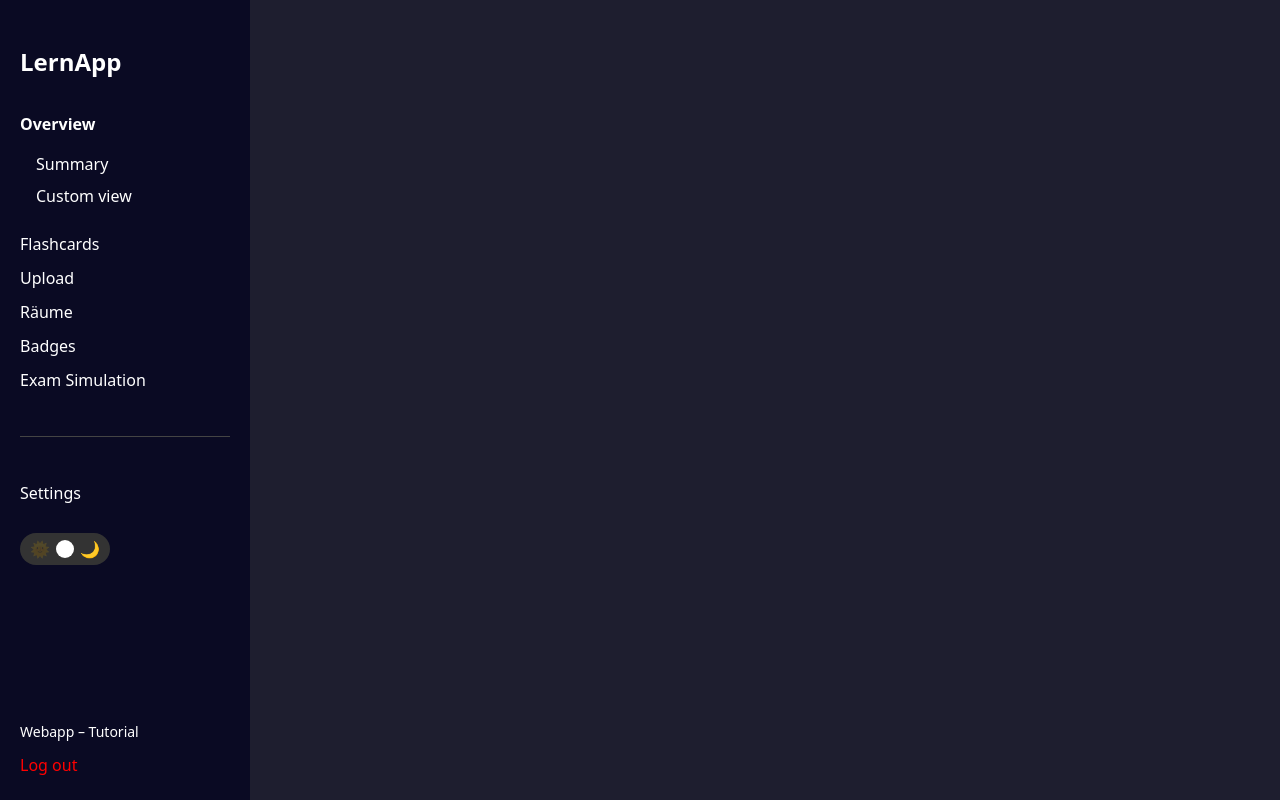
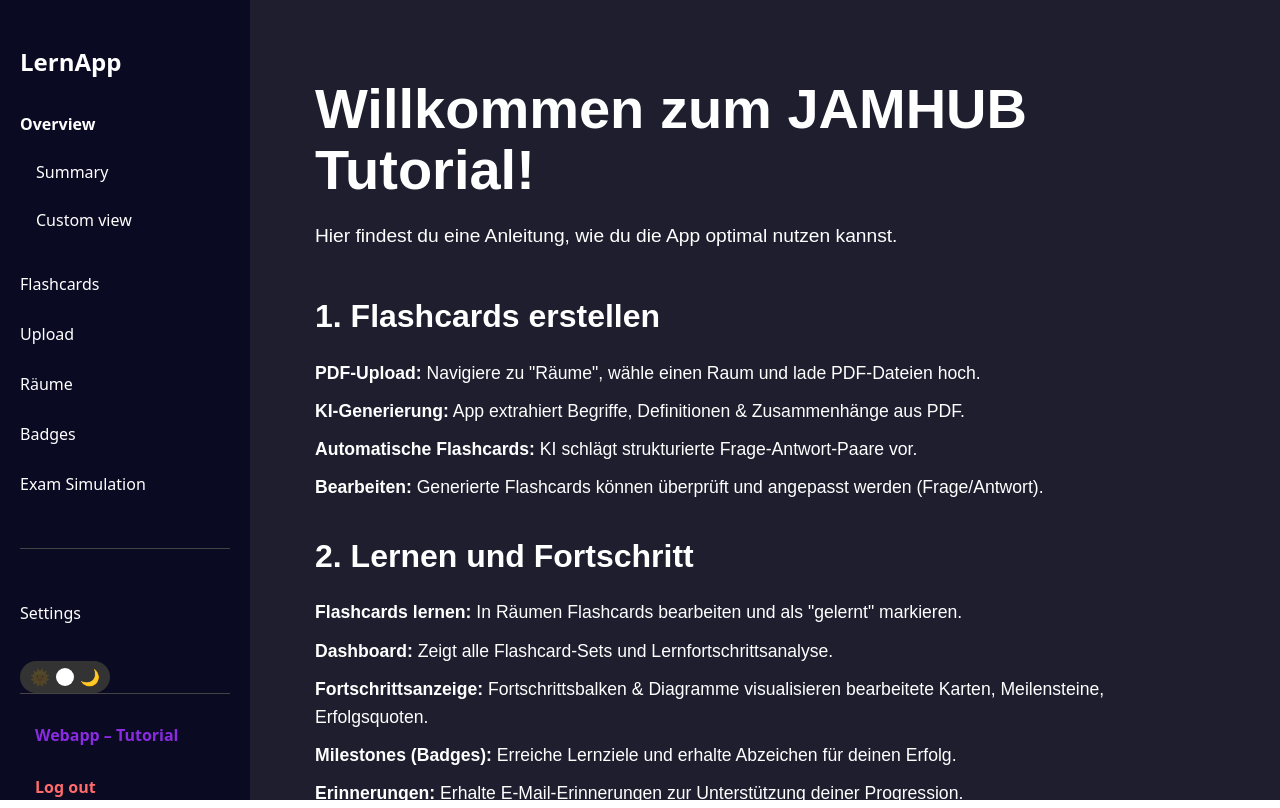
Before and after one commit to harryfiziert/JAMHUB, a React (Vite) app in the folder frontend/: page /tutorial in a window 1280 px wide. Built offline with nearby package versions, Linux system fonts and the light colour scheme; no server answers; sample sign-in values are in the browser's storage.

Commit message:
Tutorial Page added

```diff
--- a/frontend/src/App.jsx
+++ b/frontend/src/App.jsx
@@ -1,6 +1,6 @@
 import React, { useState, useEffect } from "react";
 import { BrowserRouter as Router, Routes, Route, Navigate } from "react-router-dom";
-import Sidebar from "./components/SideBar";
+import Sidebar from "./components/SideBar"; // ANPASSUNG: 'SideBar' mit großem 'B'
 import Register from "./components/Register";
 import Login from "./components/Login";
 import Profile from "./components/Profile";
@@ -9,14 +9,15 @@ import Settings from "./components/Settings";
 import VirtualRoomActions from "./components/VirtualRoomActions";
 import VirtualRoomPage from "./components/VirtualRoomPage";
 import ProtectedRoute from "./components/ProtectedRoute";
-import Flashcards from "./components/Flashcard";
+import Flashcards from "./components/Flashcard"; // ANPASSUNG: 'Flashcard' (Singular)
 import ExamSimulation from "./components/ExamSimulation";
 import Upload from "./components/Upload";
 import { auth } from "./Firebase";
 import { onAuthStateChanged } from "firebase/auth";
-import RoomView from "./components/RoomView"; // ✅ neue Komponente importieren
+import RoomView from "./components/RoomView";
 import LearnView from "./components/LearnView";
 import Badges from "./components/Badges";
+import TutorialPage from "./components/TutorialPage";
 
 function App() {
     const [user, setUser] = useState(undefined); // undefined = loading
@@ -148,7 +149,16 @@ function App() {
                         <Route
                             path="/learn/:roomId"
                             element={
-                            <LearnView />
+                                <LearnView />
+                            }
+                        />
+                        {/* NEU: Tutorial-Seite */}
+                        <Route
+                            path="/tutorial"
+                            element={
+                                <ProtectedRoute>
+                                    <TutorialPage />
+                                </ProtectedRoute>
                             }
                         />
 
--- a/frontend/src/components/SideBar.jsx
+++ b/frontend/src/components/SideBar.jsx
@@ -1,5 +1,5 @@
 import React, { useState, useEffect } from "react";
-import { Link, useNavigate } from "react-router-dom";
+import { Link, useNavigate } from "react-router-dom"; // useNavigate ist bereits importiert
 import { signOut } from "firebase/auth";
 import { auth } from "../Firebase";
 
@@ -29,6 +29,11 @@ const Sidebar = () => {
     }
   };
 
+  // NEU: Handler für den Tutorial-Button
+  const handleTutorialClick = () => {
+    navigate('/tutorial');
+  };
+
   return (
       <div className="sidebar">
         {/* Top Section */}
@@ -36,10 +41,11 @@ const Sidebar = () => {
           <h2 className="sidebar-title">LernApp</h2>
 
           <nav className="sidebar-nav">
+            {/* NavLink ist hier besser geeignet für aktive Stile, aber Link funktioniert auch */}
             <div className="sidebar-section">
               <div className="sidebar-section-title">Overview</div>
               <div className="sidebar-sublinks">
-                <Link to="/dashboard">Summary</Link>
+                <Link to="/dashboard">Summary</Link> {/* Angenommen, Dashboard ist die Summary-Seite */}
                 <Link to="/custom">Custom view</Link>
               </div>
             </div>
@@ -70,7 +76,10 @@ const Sidebar = () => {
 
         {/* Bottom Section */}
         <div className="sidebar-bottom">
-          <div className="sidebar-tutorial">Webapp – Tutorial</div>
+          {/* Geändert: Von div zu button mit onClick Handler */}
+          <button onClick={handleTutorialClick} className="sidebar-tutorial-button">
+            Webapp – Tutorial
+          </button>
           <button onClick={handleLogout} className="sidebar-logout">
             Log out
           </button>
--- /dev/null
+++ b/frontend/src/components/TutorialPage.jsx
@@ -0,0 +1,133 @@
+import React from 'react';
+
+const TutorialPage = () => {
+    return (
+        <div style={{
+            padding: '40px',
+            fontFamily: 'Arial, sans-serif',
+            maxWidth: '900px',
+            margin: '0 auto',
+            lineHeight: '1.6',
+            backgroundColor: 'var(--bg-color)', // Hintergrundfarbe aus CSS-Variablen
+            color: 'var(--text-color)' // Textfarbe aus CSS-Variablen
+        }}>
+            <h1 style={{
+                fontSize: '3.5em', // Große Überschrift
+                marginBottom: '20px',
+                color: 'var(--text-color)',
+                fontWeight: 'bold'
+            }}>
+                Willkommen zum JAMHUB Tutorial!
+            </h1>
+            <p style={{
+                fontSize: '1.2em', // Etwas größerer Einleitungstext
+                marginBottom: '40px',
+                color: 'var(--text-color)'
+            }}>
+                Hier findest du eine Anleitung, wie du die App optimal nutzen kannst.
+            </p>
+
+            <h2 style={{
+                fontSize: '2em', // Überschrift für Hauptabschnitte
+                marginBottom: '15px',
+                color: 'var(--text-color)',
+                fontWeight: 'bold'
+            }}>
+                1. Flashcards erstellen
+            </h2>
+            <ul style={{ listStyleType: 'none', paddingLeft: '0', marginBottom: '30px', color: 'var(--text-color)' }}>
+                <li style={{ marginBottom: '10px', fontSize: '1.1em' }}>
+                    <strong>PDF-Upload:</strong> Navigiere zu "Räume", wähle einen Raum und lade PDF-Dateien hoch.
+                </li>
+                <li style={{ marginBottom: '10px', fontSize: '1.1em' }}>
+                    <strong>KI-Generierung:</strong> App extrahiert Begriffe, Definitionen & Zusammenhänge aus PDF.
+                </li>
+                <li style={{ marginBottom: '10px', fontSize: '1.1em' }}>
+                    <strong>Automatische Flashcards:</strong> KI schlägt strukturierte Frage-Antwort-Paare vor.
+                </li>
+                <li style={{ marginBottom: '10px', fontSize: '1.1em' }}>
+                    <strong>Bearbeiten:</strong> Generierte Flashcards können überprüft und angepasst werden (Frage/Antwort).
+                </li>
+            </ul>
+
+            <h2 style={{
+                fontSize: '2em',
+                marginBottom: '15px',
+                color: 'var(--text-color)',
+                fontWeight: 'bold'
+            }}>
+                2. Lernen und Fortschritt
+            </h2>
+            <ul style={{ listStyleType: 'none', paddingLeft: '0', marginBottom: '30px', color: 'var(--text-color)' }}>
+                <li style={{ marginBottom: '10px', fontSize: '1.1em' }}>
+                    <strong>Flashcards lernen:</strong> In Räumen Flashcards bearbeiten und als "gelernt" markieren.
+                </li>
+                <li style={{ marginBottom: '10px', fontSize: '1.1em' }}>
+                    <strong>Dashboard:</strong> Zeigt alle Flashcard-Sets und Lernfortschrittsanalyse.
+                </li>
+                <li style={{ marginBottom: '10px', fontSize: '1.1em' }}>
+                    <strong>Fortschrittsanzeige:</strong> Fortschrittsbalken & Diagramme visualisieren bearbeitete Karten, Meilensteine, Erfolgsquoten.
+                </li>
+                <li style={{ marginBottom: '10px', fontSize: '1.1em' }}>
+                    <strong>Milestones (Badges):</strong> Erreiche Lernziele und erhalte Abzeichen für deinen Erfolg.
+                </li>
+                <li style={{ marginBottom: '10px', fontSize: '1.1em' }}>
+                    <strong>Erinnerungen:</strong> Erhalte E-Mail-Erinnerungen zur Unterstützung deiner Progression.
+                </li>
+            </ul>
+
+            <h2 style={{
+                fontSize: '2em',
+                marginBottom: '15px',
+                color: 'var(--text-color)',
+                fontWeight: 'bold'
+            }}>
+                3. Lernräume (Virtual Rooms)
+            </h2>
+            <ul style={{ listStyleType: 'none', paddingLeft: '0', marginBottom: '30px', color: 'var(--text-color)' }}>
+                <li style={{ marginBottom: '10px', fontSize: '1.1em' }}>
+                    <strong>Eigene Räume:</strong> Jeder Nutzer kann Räume erstellen (ID & optional Passwort).
+                </li>
+                <li style={{ marginBottom: '10px', fontSize: '1.1em' }}>
+                    <strong>Beitreten:</strong> Andere Nutzer treten Räumen mit ID/Passwort bei.
+                </li>
+                <li style={{ marginBottom: '10px', fontSize: '1.1em' }}>
+                    <strong>Nutzung & Teilen:</strong> Flashcard-Sets ansehen, verwenden, lernen (keine Bearbeitung durch Beitretende). Inhalte teilen.
+                </li>
+            </ul>
+
+            <h2 style={{
+                fontSize: '2em',
+                marginBottom: '15px',
+                color: 'var(--text-color)',
+                fontWeight: 'bold'
+            }}>
+                4. Weitere Funktionen
+            </h2>
+            <ul style={{ listStyleType: 'none', paddingLeft: '0', marginBottom: '30px', color: 'var(--text-color)' }}>
+                <li style={{ marginBottom: '10px', fontSize: '1.1em' }}>
+                    <strong>Exam Simulation:</strong> Wissen testen mit Abfrage einer selbst gewählten Kartenanzahl in vorgegebener Zeit. Selbstbewertung (richtig, teilweise richtig, falsch), prozentuale Notenberechnung.
+                </li>
+                <li style={{ marginBottom: '10px', fontSize: '1.1em' }}>
+                    <strong>Kommentare:</strong> Kommentare zu Flashcard-Sets hinzufügen.
+                </li>
+                <li style={{ marginBottom: '10px', fontSize: '1.1em' }}>
+                    <strong>Dark Mode:</strong> Wechsel zwischen hellem und dunklem Modus.
+                </li>
+                <li style={{ marginBottom: '10px', fontSize: '1.1em' }}>
+                    <strong>Leaderboard (optional):</strong> Lernfortschritt in Räumen mit anderen Nutzern vergleichen.
+                </li>
+            </ul>
+
+            <p style={{
+                fontSize: '1.1em',
+                marginTop: '40px',
+                color: 'var(--text-color)'
+            }}>
+                Wir hoffen, dieses Tutorial hilft dir dabei, JAMHUB optimal zu nutzen und deinen Lernerfolg zu maximieren!
+            </p>
+        </div>
+    );
+};
+
+export default TutorialPage;
--- a/frontend/src/index.css
+++ b/frontend/src/index.css
@@ -111,6 +111,14 @@ button:focus-visible {
     color: var(--link-color);
     text-decoration: none;
     font-size: 16px;
+    display: block; /* Wichtig, damit Padding und Hover richtig funktionieren */
+    padding: 8px 0; /* Beispiel-Padding */
+    border-radius: 4px; /* Leichte Abrundung */
+    transition: background-color 0.2s ease; /* Übergang für Hover */
+}
+
+.sidebar a:hover {
+    background-color: rgba(255, 255, 255, 0.1); /* Leichter Hintergrund beim Hover */
 }
 
 .sidebar-title {
@@ -134,6 +142,7 @@ button:focus-visible {
 .sidebar-section-title {
     font-weight: 600;
     font-size: 16px;
+    color: var(--text-color); /* Sicherstellen, dass der Titel sichtbar ist */
 }
 
 .sidebar-sublinks {
@@ -176,24 +185,52 @@ button:focus-visible {
 .sidebar-bottom {
     display: flex;
     flex-direction: column;
-    align-items: flex-start;
+    align-items: flex-start; /* Links ausrichten */
     font-size: 14px;
     color: var(--text-color);
+    padding-top: 20px; /* Abstand zum oberen Bereich */
+    border-top: 1px solid var(--border-color); /* Trennlinie */
+    gap: 10px; /* Abstand zwischen den Buttons */
 }
 
-.sidebar-tutorial {
-    margin-bottom: 4px;
+/* NEU: Styling für den Tutorial-Button */
+.sidebar-tutorial-button {
+    background: none; /* Keine Hintergrundfarbe */
+    border: none; /* Kein Rahmen */
+    color: #8a2be2; /* Eine auffällige Farbe, z.B. Lila */
+    padding: 10px 15px; /* Innenabstand */
+    font-size: 16px; /* Schriftgröße */
+    font-weight: bold; /* Fettschrift */
+    text-align: left; /* Text linksbündig */
+    width: 100%; /* Volle Breite */
+    cursor: pointer; /* Zeigt an, dass es klickbar ist */
+    transition: background-color 0.3s ease; /* Sanfter Übergang beim Hover */
+    border-radius: 8px; /* Abgerundete Ecken */
 }
 
+.sidebar-tutorial-button:hover {
+    background-color: rgba(255, 255, 255, 0.1); /* Leichter Hintergrund beim Hover */
+}
+
+/* Aktualisiert: Styling für den Logout-Button */
 .sidebar-logout {
-    color: red;
-    margin-top: 8px;
     background: none;
     border: none;
-    padding: 0;
+    color: #ff6b6b; /* Rot für Logout */
+    padding: 10px 15px;
+    font-size: 16px;
+    font-weight: bold;
+    text-align: left;
+    width: 100%;
     cursor: pointer;
-    font-size: 16px;
+    transition: background-color 0.3s ease;
+    border-radius: 8px; /* Abgerundete Ecken */
 }
+
+.sidebar-logout:hover {
+    background-color: rgba(255, 255, 255, 0.1);
+}
+
 
 .card, .stat-box, .dashboard-box {
     background-color: var(--card-bg);
@@ -202,7 +239,7 @@ button:focus-visible {
     border-radius: 12px;
     box-shadow: 0 2px 6px rgba(0, 0, 0, 0.05);
     padding: 16px;
-    gap: 12px;
+    /* gap: 12px; - Dies sollte in Flexbox/Grid Containern sein, nicht direkt auf dem Element */
 }
 
 .card h2, .stat-box h2, .dashboard-box h2 {
```
